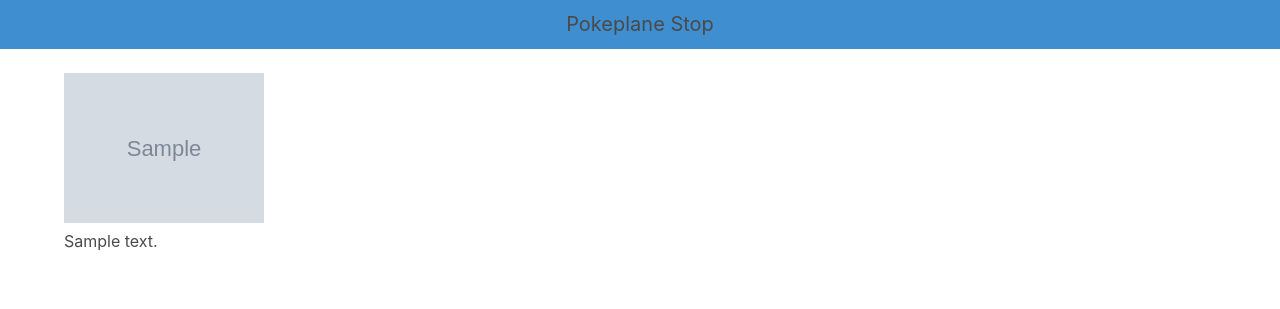
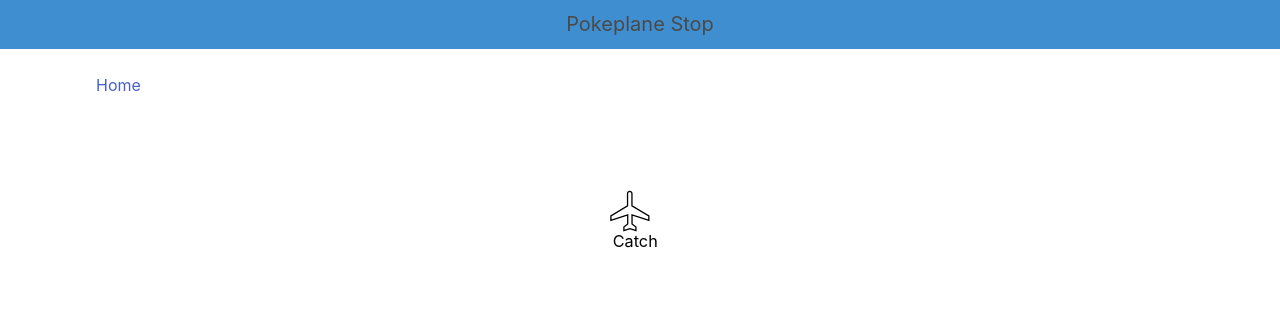
Before and after one commit to SUDKURIER-Data-Days/flight-analysis, a Python web app: template app/server/templates/new_badge.html in a window 1280 px wide. Shown: the top 309 px of the page. Run offline with Jinja, Linux system fonts and the light colour scheme; the template is opened without the code that fills it: most values are stand-ins (such as "Sample title", 1, 10 or a date in 2020); grey boxes marked "Sample" are stand-in pictures; some libraries are stand-ins or nearby versions.

Commit message:
click on planes with badges

```diff
--- a/app/server/templates/index.html
+++ b/app/server/templates/index.html
@@ -59,7 +59,7 @@
                 <th></th>
                 <th>Model</th>
                 <th>Airline</th>
-                <th>Altitude [m]</th>
+                <th>Altitude</th>
                 <th>Origin</th>
                 <th>Destination</th>
             </tr>
@@ -69,14 +69,16 @@
             <tr>
                 <td style="display:none;"><a class="list-group-item">{{item["glider"]}}</a> </td>
                 <td>
+                    {{item['badge_link'][0]}}
                     <figure class="image" style="width: 200px; height: 112px">
                          <img src={{item['img'][0]}} alt={{item['img'][0]}}>
                     </figure>
+                    {{item['badge_link'][1]}}
                     <p style="display:none;">{{item['distance']}}</p>
                 </td>
                 <td><p class="list-group-item">{{item['model']}}</p></td>
                 <td><p class="list-group-item">{{item['airline']}}</p></td>
-                <td><p class="list-group-item">{{item['altitude']}} ft.</p></td>
+                <td><p class="list-group-item">{{item['altitude']}} m.</p></td>
                 <td><p class="list-group-item">{{item["origin"]}}</p></td>
                 <td><p class="list-group-item">{{item["destination"]}}</p></td>
             </tr>
--- a/app/server/templates/new_badge.html
+++ b/app/server/templates/new_badge.html
@@ -1,8 +1,85 @@
 {% extends "layout.html" %}
 {% block content %}
-<div>
-    <img src={{image}} width="200" height="200" class="center">
-    <br>
-    {{ text|safe }}
+<a>
+    <span class="icon-text">
+      <span class="icon">
+        <i class="fas fa-home"></i>
+      </span>
+      <span>Home</span>
+    </span>
+</a>
+<div class="rect has-background-white" style="position:fixed; z-index: 2; ; ">
+    <svg viewBox="0 0 74.9 74.9" xmlns="http://www.w3.org/2000/svg" height="50%" width="50%"
+        style="position: absolute; top: 50%; left: 25%;">
+        <g transform="matrix(1.2723 0 0 1.2723 -9.9636 -10.188)" stroke="black">
+            <path
+                d="m35.167,23.996 .004-.104 .007-.1 .014-.098 .018-.094 .021-.09 .027-.087 .03-.084 .033-.08 .037-.08 .043-.072 .043-.073 .047-.066 .052-.064 .052-.06 .058-.058 .058-.055 .061-.052 .065-.046 .064-.044 .069-.04 .069-.039 .071-.034 .074-.031 .073-.028 .076-.023 .076-.022 .076-.018 .078-.013 .08-.013 .079-.007 .08-.004 .078-.001 .08.002 .08.006 .078.009 .078.013 .078.017 .076.018 .077.023 .076.026 .074.029 .072.033 .07.036 .071.039 .068.042 .063.047 .064.049 .064.053 .058.056 .055.061 .055.06 .046.068 .049.07 .042.072 .043.077 .036.08 .035.083 .027.086 .025.091 .022.093 .017.096 .014.101 .008.103 .004.106v9.333l13.075,7.885v3.486l-13.011-4.272v6.965l3.023,2.366v2.76l-4.667-1.444-4.666,1.444v-2.76l2.959-2.366v-6.965l-13.014,4.272v-3.486l12.883-7.885v-9.398z"
+                fill="#fff" />
+        </g>
+        <text x="27%" y="97%" class="small">Catch</text>
+    </svg>
 </div>
+<div class="columns">
+    <div class="column has-text-centered">
+        <div class="content">
+            <figure class="image is-128x128" style="margin: auto">
+                <img src={{image}} class="center">
+            </figure>
+                {{ text|safe }}
+    </div>
+</div>
+
+<script>
+    function getOffset(el) {
+        const rect = el.getBoundingClientRect();
+        return {
+            left: rect.left + window.scrollX,
+            top: rect.top + window.scrollY
+        };
+    }
+
+    var rect = document.getElementsByClassName("rect")
+    var columns = document.getElementsByClassName("column")
+    var header_height = document.getElementsByClassName("level")[0].style.height
+
+    for (let i = 0; i < columns.length; i++) {
+
+        let computedStyle = getComputedStyle(columns[i]);
+
+        var col_height = columns[i].clientHeight;  // height with padding
+        var col_width = columns[i].clientWidth;   // width with padding
+        col_height -= parseFloat(computedStyle.paddingTop) + parseFloat(computedStyle.paddingBottom);
+        col_width -= parseFloat(computedStyle.paddingLeft) + parseFloat(computedStyle.paddingRight);
+
+        var col_x = getOffset(columns[i]).left
+        var col_y = getOffset(columns[i]).top
+
+        rect[i].style.height = col_height + "px"
+        rect[i].style.width = col_width + 5 + "px"
+        rect[i].style.left = col_x + "px"
+        rect[i].style.top = header_height
+
+    }
+
+
+gsap.utils.toArray(".rect").forEach((el, i) => {
+  const tl = gsap.timeline({ paused: true, reversed: true });
+  tl
+  .to(el, {
+    y: -500,
+      duration: 1
+  })
+
+
+  el.addEventListener('click', function () {
+        if (tl.reversed()) {
+            tl.play();
+        } else {
+            tl.reverse();
+        }
+  })
+
+})
+
+</script>
 {% endblock %}
```
Also changed, not shown: app/server/server.py (+8 -1 lines).
